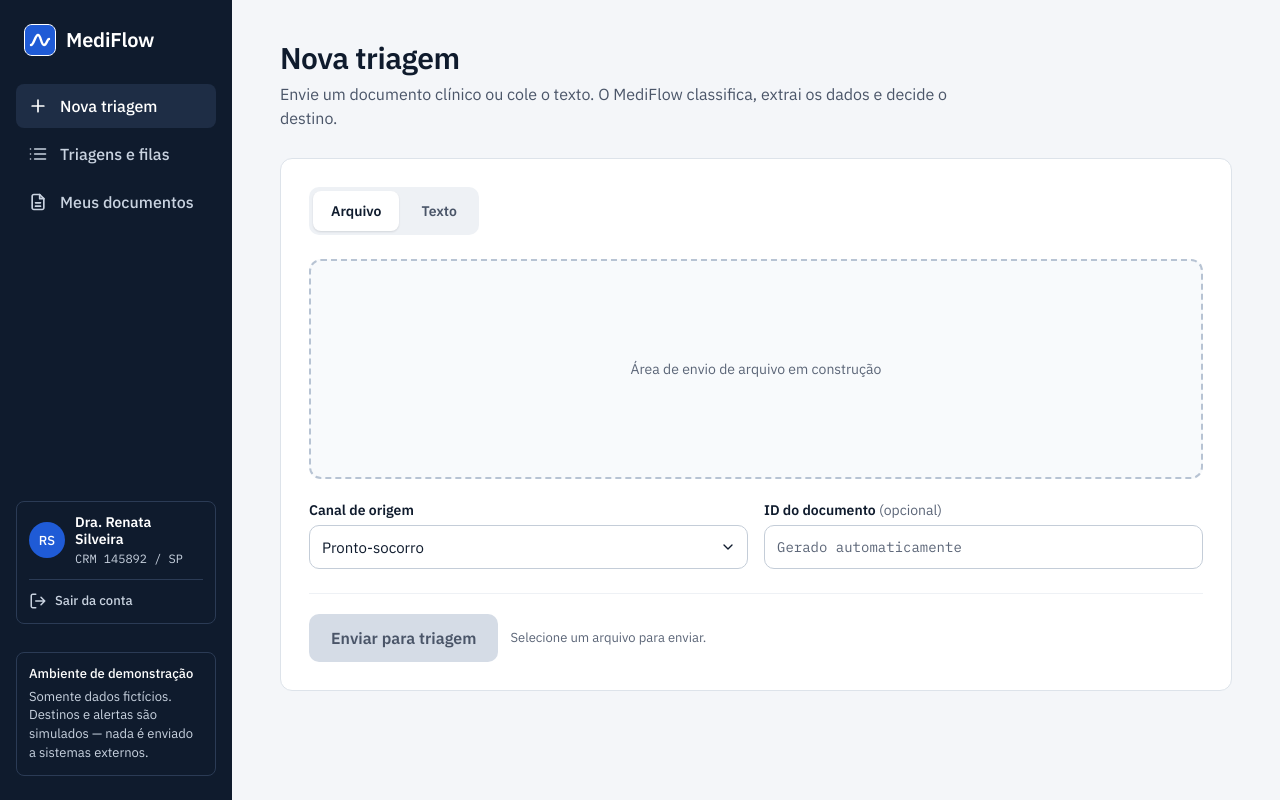
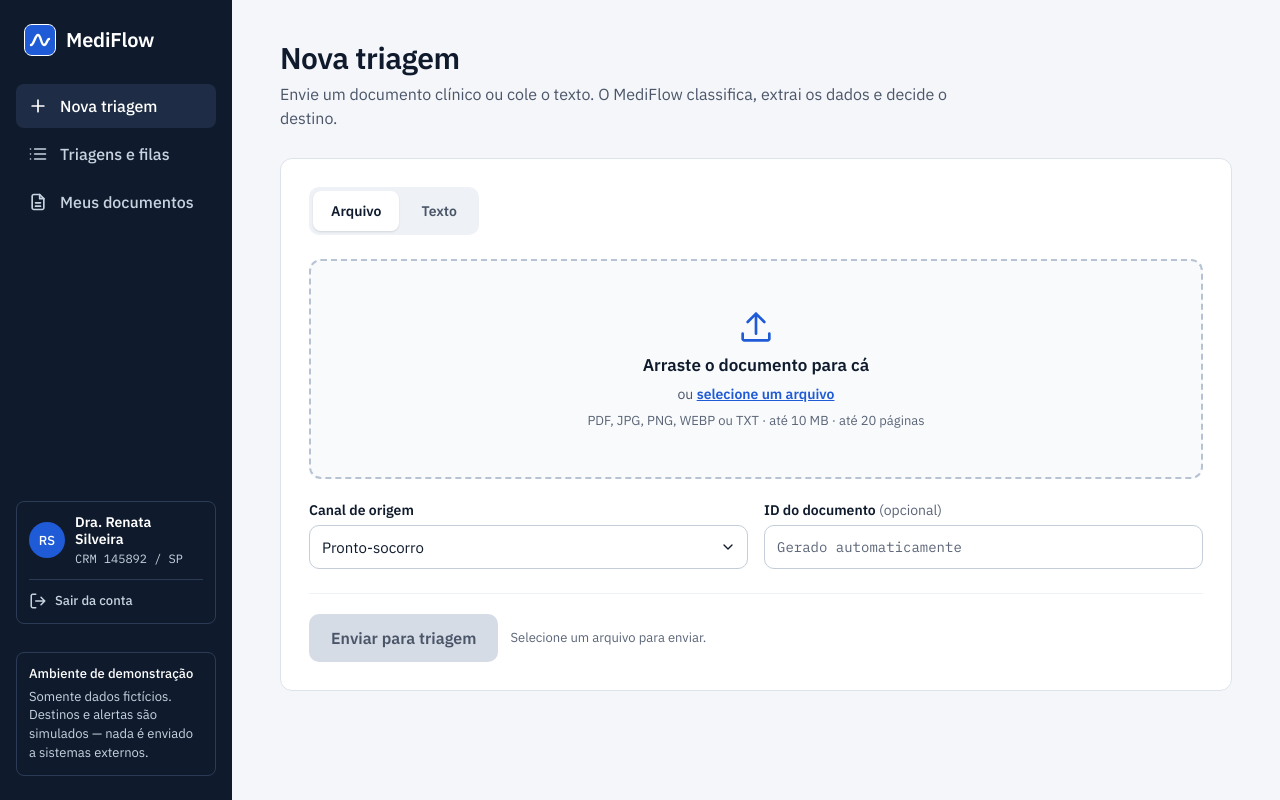
Before and after one commit to No-Country-simulation/g10-brasil-equipe-15_mediflow, a React (Vite) app in the folder frontend/: page /nova-triagem in a window 1280 px wide. Built offline with nearby package versions, Linux system fonts and the light colour scheme.

Commit message:
feat(frontend): adiciona dropzone com validacao de formato e tamanho

```diff
--- /dev/null
+++ b/frontend/src/components/triagem/Dropzone.tsx
@@ -0,0 +1,128 @@
+import { useRef, useState } from 'react'
+import type { DragEvent } from 'react'
+import { cx } from '../../lib/cx'
+import { ACCEPT_INPUT, formatarTamanho, validarArquivo } from '../../lib/validacaoArquivo'
+import { Button, Icon } from '../ui'
+
+type DropzoneProps = {
+  arquivo: File | null
+  /** Chamado com o arquivo válido, ou `null` ao remover. Arquivos inválidos nunca chegam aqui. */
+  onArquivoChange: (arquivo: File | null) => void
+}
+
+const NOTA = 'PDF, JPG, PNG, WEBP ou TXT · até 10 MB · até 20 páginas'
+
+export function Dropzone({ arquivo, onArquivoChange }: DropzoneProps) {
+  const inputRef = useRef<HTMLInputElement>(null)
+  const [arrastando, setArrastando] = useState(false)
+  const [erro, setErro] = useState<string | null>(null)
+
+  function abrirSeletor() {
+    inputRef.current?.click()
+  }
+
+  function receber(arquivos: FileList | null) {
+    if (!arquivos || arquivos.length === 0) return
+    if (arquivos.length > 1) {
+      setErro('Envie um arquivo por vez.')
+      return
+    }
+    const candidato = arquivos[0]
+    const mensagem = validarArquivo(candidato)
+    setErro(mensagem)
+    if (!mensagem) onArquivoChange(candidato)
+  }
+
+  function remover() {
+    setErro(null)
+    onArquivoChange(null)
+    if (inputRef.current) inputRef.current.value = ''
+  }
+
+  function aoArrastar(evento: DragEvent<HTMLDivElement>, ativo: boolean) {
+    evento.preventDefault()
+    // Ignora o "leave" disparado ao passar sobre elementos filhos.
+    if (!ativo && evento.currentTarget.contains(evento.relatedTarget as Node | null)) return
+    setArrastando(ativo)
+  }
+
+  function aoSoltar(evento: DragEvent<HTMLDivElement>) {
+    evento.preventDefault()
+    setArrastando(false)
+    receber(evento.dataTransfer.files)
+  }
+
+  return (
+    <div className="flex flex-col gap-2">
+      <input
+        ref={inputRef}
+        type="file"
+        accept={ACCEPT_INPUT}
+        className="sr-only"
+        tabIndex={-1}
+        aria-label="Selecionar arquivo"
+        onChange={(evento) => {
+          receber(evento.target.files)
+          // Permite escolher o mesmo arquivo de novo após um erro ou remoção.
+          evento.target.value = ''
+        }}
+      />
+
+      <div
+        onDragEnter={(evento) => aoArrastar(evento, true)}
+        onDragOver={(evento) => aoArrastar(evento, true)}
+        onDragLeave={(evento) => aoArrastar(evento, false)}
+        onDrop={aoSoltar}
+        className={cx(
+          'flex min-h-55 flex-col items-center justify-center gap-2 rounded-lg border-2 px-6 py-8 text-center transition-colors',
+          arquivo ? 'border-solid border-primary bg-selected' : 'border-dashed',
+          !arquivo && (arrastando ? 'border-primary bg-selected' : 'border-border-dashed bg-subtle'),
+          erro && 'border-status-danger-fg',
+        )}
+      >
+        {arquivo ? (
+          <>
+            <Icon name="doc" size={40} className="text-primary" />
+            <p className="m-0 max-w-full truncate text-[17px] leading-tight font-semibold text-text">
+              {arquivo.name}
+            </p>
+            <p className="m-0 font-mono text-sm text-text-secondary">{formatarTamanho(arquivo.size)}</p>
+            <div className="mt-2 flex gap-2">
+              <Button variant="secondary" size="S" onClick={abrirSeletor}>
+                Trocar arquivo
+              </Button>
+              <Button variant="secondary" size="S" onClick={remover}>
+                Remover
+              </Button>
+            </div>
+          </>
+        ) : (
+          <>
+            <Icon name="upload" size={40} className="text-primary" />
+            <p className="m-0 text-[17px] leading-tight font-semibold text-text">
+              Arraste o documento para cá
+            </p>
+            <p className="m-0 text-sm text-text-secondary">
+              ou{' '}
+              <button
+                type="button"
+                onClick={abrirSeletor}
+                className="cursor-pointer font-semibold text-link underline focus-visible:outline-2 focus-visible:outline-offset-2 focus-visible:outline-primary"
+              >
+                selecione um arquivo
+              </button>
+            </p>
+            <p className="m-0 text-caption text-text-placeholder">{NOTA}</p>
+          </>
+        )}
+      </div>
+
+      {erro && (
+        <p role="alert" className="m-0 flex items-start gap-2 text-sm text-status-danger-fg">
+          <Icon name="alert" size={18} className="mt-px shrink-0" />
+          {erro}
+        </p>
+      )}
+    </div>
+  )
+}
--- /dev/null
+++ b/frontend/src/lib/validacaoArquivo.ts
@@ -0,0 +1,36 @@
+/** Regras de formato e tamanho espelhando src/ingestion/loader.py (a API faz a validação final). */
+
+export const EXTENSOES_ACEITAS = ['.pdf', '.jpg', '.jpeg', '.png', '.webp', '.txt'] as const
+
+/** 10 MB; o backend rejeita apenas arquivos acima desse valor. */
+export const LIMITE_BYTES = 10 * 1024 * 1024
+
+export const ACCEPT_INPUT = EXTENSOES_ACEITAS.join(',')
+
+export function formatarTamanho(bytes: number): string {
+  const formato = (valor: number) => valor.toLocaleString('pt-BR', { maximumFractionDigits: 1 })
+  if (bytes < 1024) return `${bytes} B`
+  if (bytes < 1024 * 1024) return `${formato(bytes / 1024)} KB`
+  return `${formato(bytes / (1024 * 1024))} MB`
+}
+
+function extensaoDe(nome: string): string {
+  const ponto = nome.lastIndexOf('.')
+  return ponto === -1 ? '' : nome.slice(ponto).toLowerCase()
+}
+
+/** Devolve a mensagem de erro em português, ou `null` se o arquivo for válido. */
+export function validarArquivo(arquivo: Pick<File, 'name' | 'size'>): string | null {
+  if (!(EXTENSOES_ACEITAS as readonly string[]).includes(extensaoDe(arquivo.name))) {
+    return 'Formato não suportado. Envie PDF, JPG, PNG, WEBP ou TXT.'
+  }
+  if (arquivo.size === 0) {
+    return 'O arquivo está vazio (0 bytes).'
+  }
+  if (arquivo.size > LIMITE_BYTES) {
+    // Arredonda para cima para nunca exibir "10 MB excede 10 MB".
+    const mb = Math.ceil((arquivo.size / (1024 * 1024)) * 10) / 10
+    return `O arquivo tem ${mb.toLocaleString('pt-BR')} MB e excede o limite de 10 MB.`
+  }
+  return null
+}
--- a/frontend/src/pages/NovaTriagemPage.tsx
+++ b/frontend/src/pages/NovaTriagemPage.tsx
@@ -1,6 +1,7 @@
 import { useId, useState } from 'react'
 import { PageHeader } from '../components/layout'
 import { CANAIS_ORIGEM } from '../components/triagem/canais'
+import { Dropzone } from '../components/triagem/Dropzone'
 import type { CanalOrigem } from '../components/triagem/canais'
 import { Button, Field, Input, SegmentedControl, Select } from '../components/ui'
 
@@ -22,6 +23,10 @@ export function NovaTriagemPage() {
   const [tipo, setTipo] = useState<TipoEnvio>('arquivo')
   const [canal, setCanal] = useState<CanalOrigem>(CANAIS_ORIGEM[0])
   const [documentoId, setDocumentoId] = useState('')
+  const [arquivo, setArquivo] = useState<File | null>(null)
+
+  // O texto entra no commit 11; o envio real, no commit 12.
+  const podeEnviar = tipo === 'arquivo' && arquivo !== null
 
   return (
     <>
@@ -44,10 +49,14 @@ export function NovaTriagemPage() {
             />
           </div>
 
-          {/* Conteúdo da aba: dropzone (commit 10) e campo de texto (commit 11). */}
-          <div className="flex min-h-55 items-center justify-center rounded-lg border-2 border-dashed border-border-dashed bg-subtle text-sm text-text-placeholder">
-            {tipo === 'arquivo' ? 'Área de envio de arquivo em construção' : 'Campo de texto em construção'}
-          </div>
+          {tipo === 'arquivo' ? (
+            <Dropzone arquivo={arquivo} onArquivoChange={setArquivo} />
+          ) : (
+            // Campo de texto clínico: commit 11.
+            <div className="flex min-h-55 items-center justify-center rounded-lg border-2 border-dashed border-border-dashed bg-subtle text-sm text-text-placeholder">
+              Campo de texto em construção
+            </div>
+          )}
 
           <div className="flex gap-4">
             <Field label="Canal de origem" htmlFor={idCanal}>
@@ -75,10 +84,10 @@ export function NovaTriagemPage() {
           </div>
 
           <div className="flex items-center gap-3 border-t border-border-subtle pt-5">
-            <Button type="submit" disabled>
+            <Button type="submit" disabled={!podeEnviar}>
               Enviar para triagem
             </Button>
-            <p className="m-0 text-caption text-text-placeholder">{AJUDA_SEM_CONTEUDO[tipo]}</p>
+            <p className="m-0 text-caption text-text-placeholder">{podeEnviar ? 'Pronto para enviar.' : AJUDA_SEM_CONTEUDO[tipo]}</p>
           </div>
         </form>
       </div>
```
